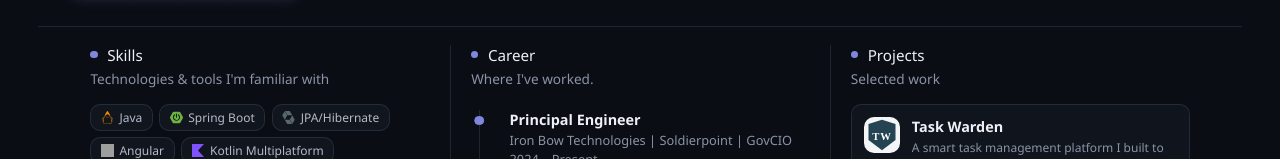
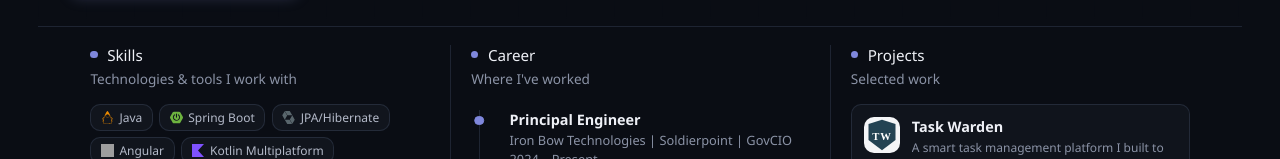
Before and after one commit to mwilcome/piousprogrammer, an Angular app: page / in a window 1280 px wide. Shown: the part 379-538 px from the top of the page. Built offline with nearby package versions, Linux system fonts and the light colour scheme; grey boxes are pictures that could not be loaded.

Commit message:
Small Text Update to Tech Panel

```diff
--- a/src/app/app.html
+++ b/src/app/app.html
@@ -44,7 +44,7 @@
     <section class="overview">
       <div class="panel">
         <h2 class="panel-title">Skills</h2>
-        <p class="panel-sub">Technologies & tools I'm familiar with</p>
+        <p class="panel-sub">Technologies & tools I work with</p>
         <ul class="skills panel-body">
           <li><img src="/skills/java.svg" alt="" />Java</li>
           <li><img src="/skills/spring-boot.svg" alt="" />Spring Boot</li>
@@ -59,7 +59,7 @@
 
       <div class="panel">
         <h2 class="panel-title">Career</h2>
-        <p class="panel-sub">Where I've worked.</p>
+        <p class="panel-sub">Where I've worked</p>
         <ol class="career panel-body">
           <li>
             <strong>Principal Engineer</strong>
```
